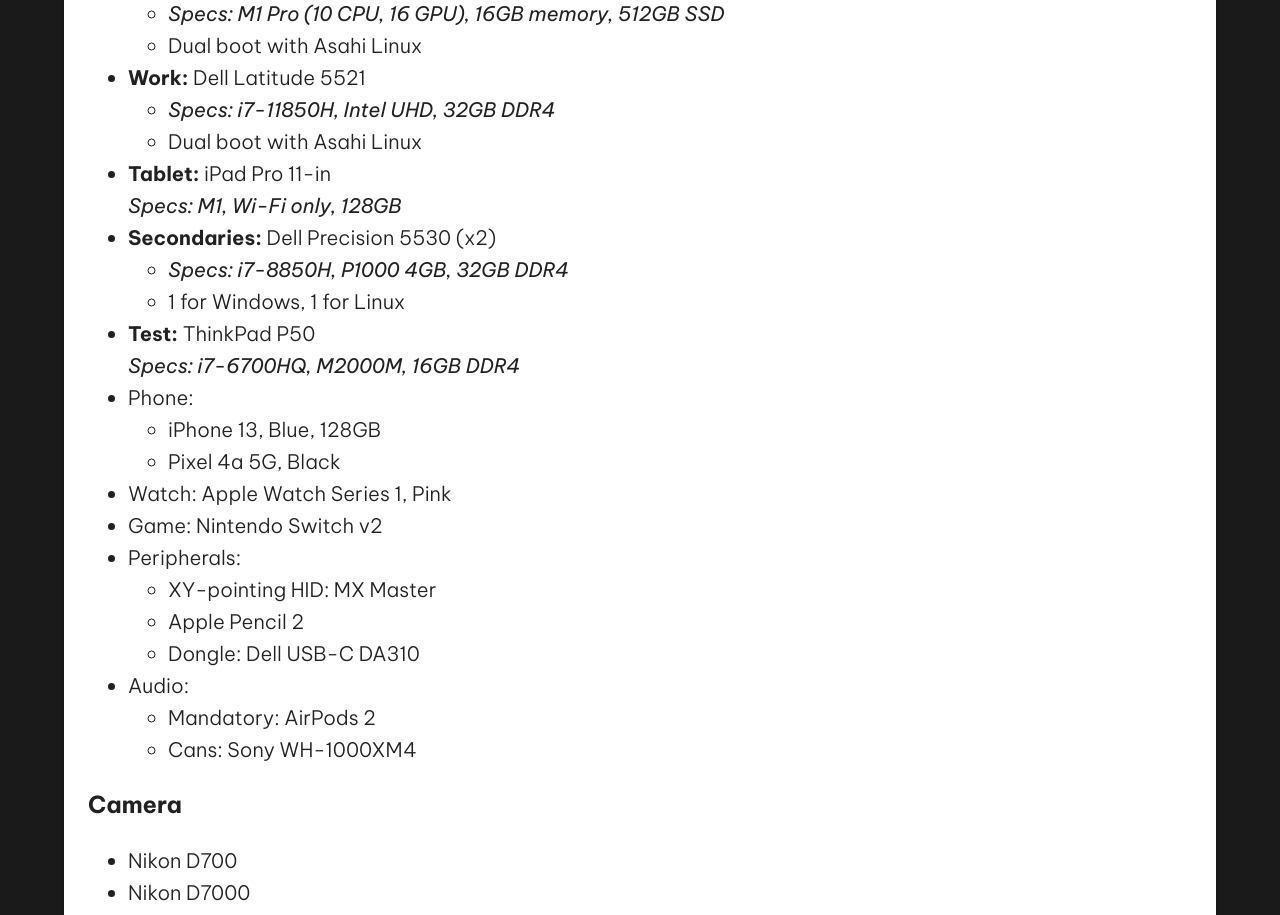
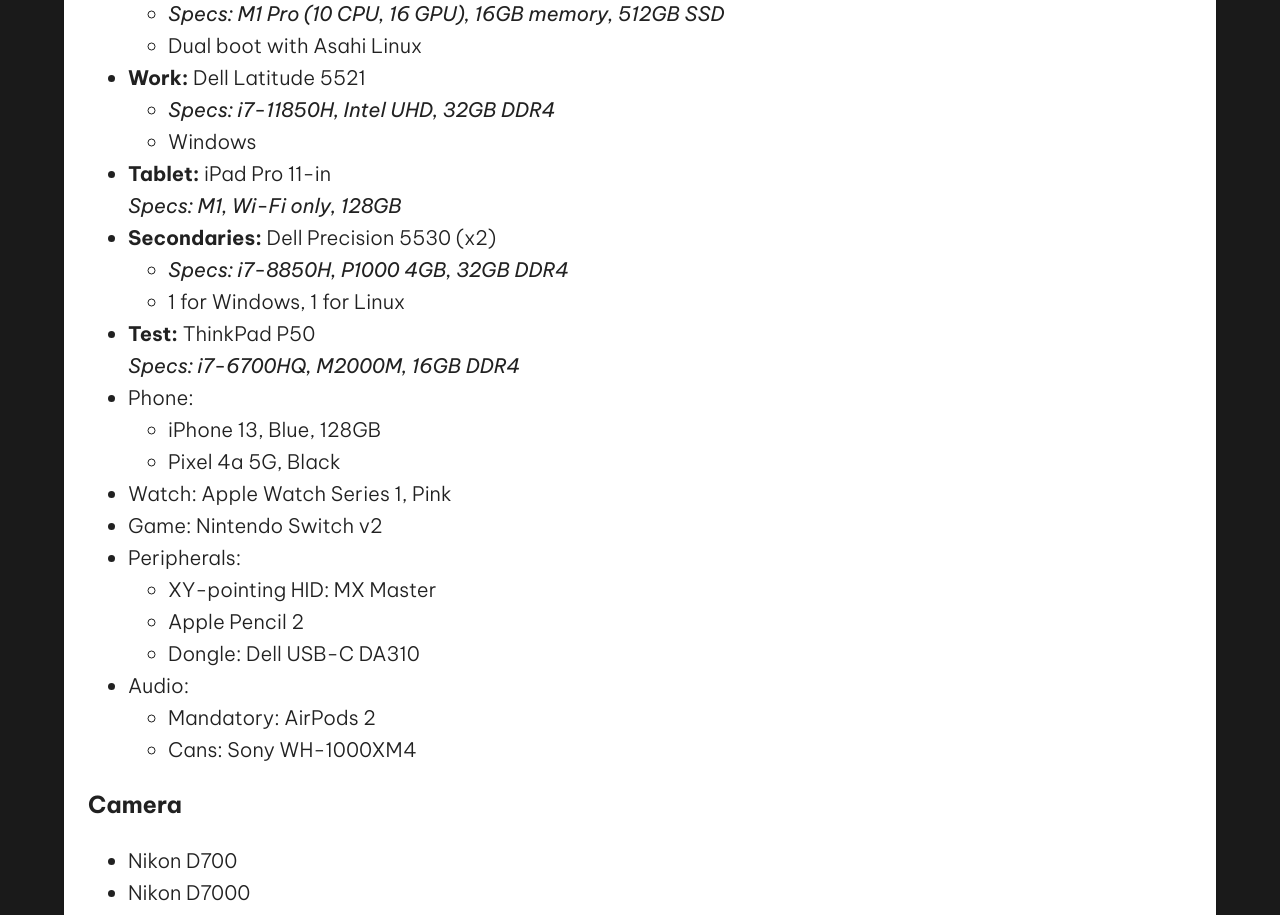
Before and after one commit to zasshuwu/nogamioka, a Next.js app: page /uses in a window 1280 px wide. Shown: the part 1040-1955 px from the top of the page. Built offline with nearby package versions, Linux system fonts and the light colour scheme.

Commit message:
Update uses.js

```diff
--- a/pages/uses.js
+++ b/pages/uses.js
@@ -72,11 +72,11 @@
 					Go To Home
 				</Button>
 				<p>
-					Inspired by
+					Inspired by{" "}
 					<a className={classes.hyper} href="https://twitter.com/wesbos">
 						Wes Bos
 					</a>
-					&apos;s
+					&apos;s{" "}
 					<a className={classes.hyper} href="https://uses.tech">
 						Uses.tech
 					</a>
@@ -155,7 +155,7 @@
 									<li>
 										<i>Specs: i7-11850H, Intel UHD, 32GB DDR4</i>
 									</li>
-									<li>Dual boot with Asahi Linux</li>
+									<li>Windows</li>
 								</ul>
 							</li>
 							<li>
```
